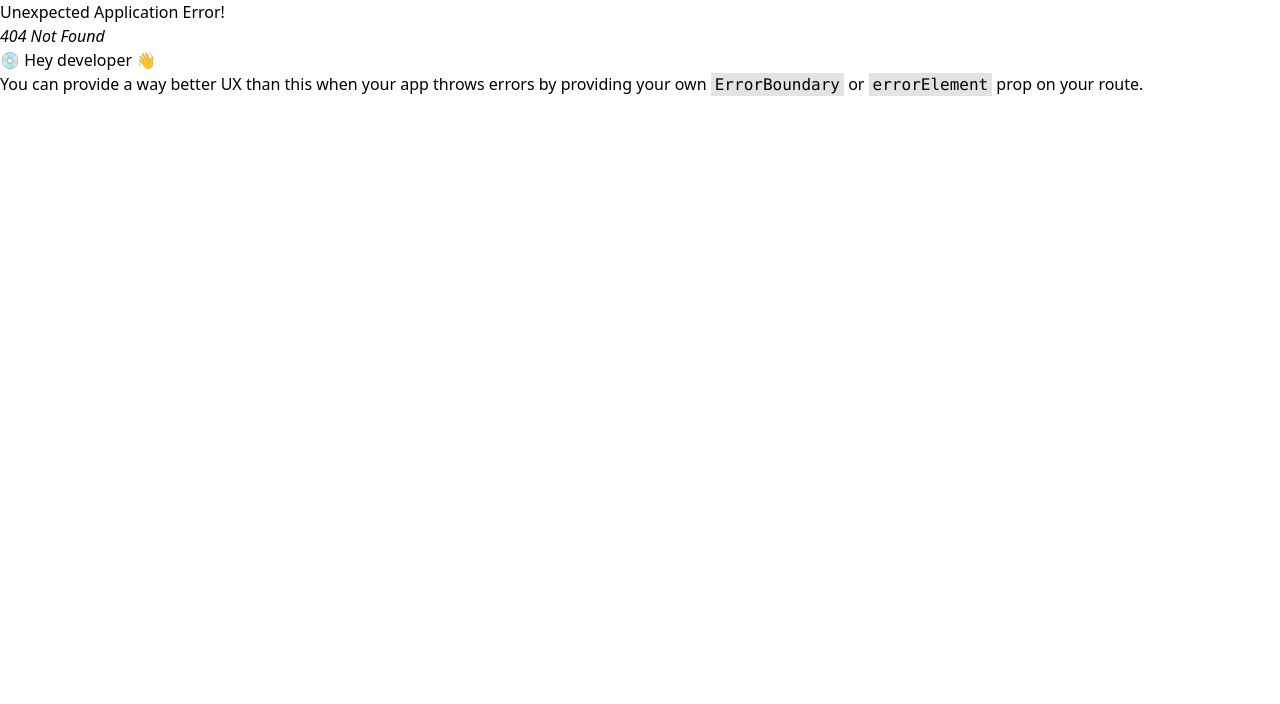
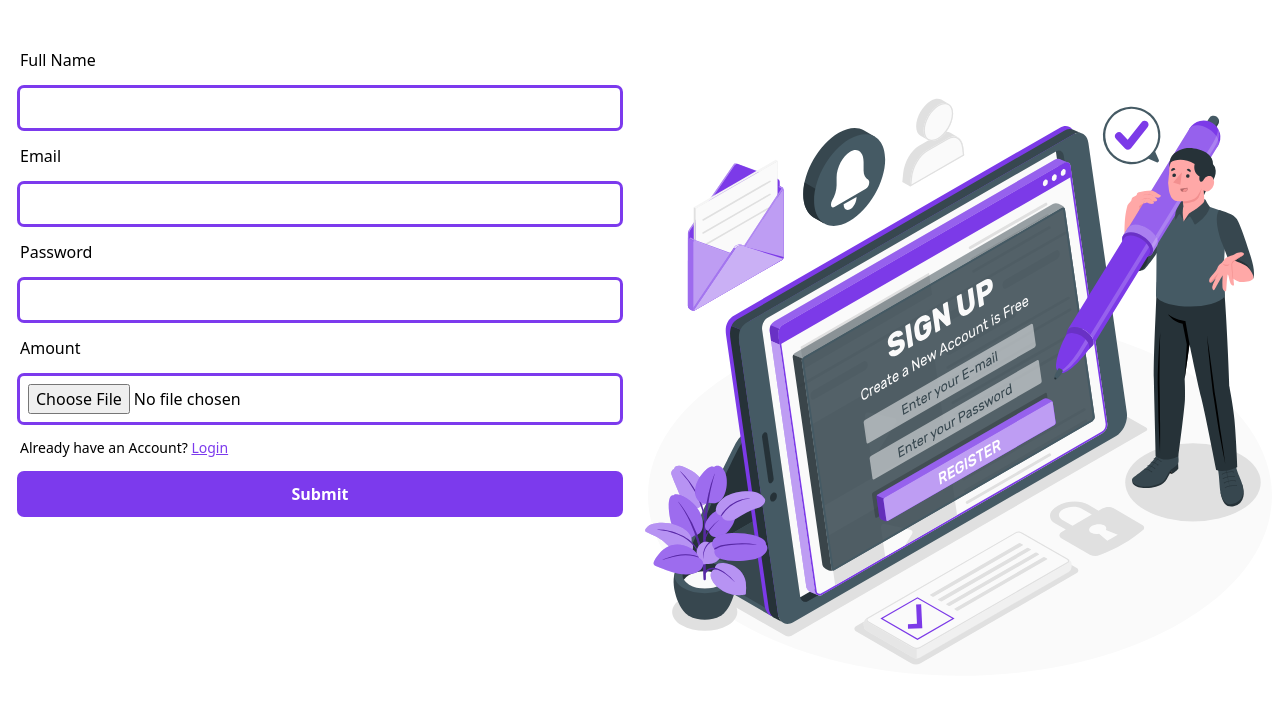
Before and after one commit to naffiziqbal/finance-manager-client, a React (Vite) app: page /signup in a window 1280 px wide. Before the commit this address had no page. Shown: the top 704 px of the page. Built offline with nearby package versions, Linux system fonts and the light colour scheme.

Commit message:
Login Page

```diff
--- a/package.json
+++ b/package.json
@@ -16,6 +16,7 @@
     "@mui/styled-engine-sc": "^6.0.0-alpha.18",
     "@mui/x-charts": "^7.1.1",
     "@tanstack/react-query": "^5.29.2",
+    "js-cookie": "^3.0.5",
     "react": "^18.2.0",
     "react-dom": "^18.2.0",
     "react-hook-form": "^7.51.3",
@@ -24,6 +25,7 @@
     "styled-components": "^6.1.8"
   },
   "devDependencies": {
+    "@types/js-cookie": "^3.0.6",
     "@types/react": "^18.2.66",
     "@types/react-dom": "^18.2.22",
     "@typescript-eslint/eslint-plugin": "^7.2.0",
--- a/src/App.tsx
+++ b/src/App.tsx
@@ -1,4 +1,3 @@
-import { Toaster } from "react-hot-toast";
 import RootLayout from "./components/Layout/RootLayout/RootLayout";
 import Sidebar from "./components/shared/sidebar/Sidebar";
 
@@ -11,7 +10,6 @@ const App = () => {
       <div className="mx-auto lg:container overflow-x-hidden w-full">
         <RootLayout />
       </div>
-      <Toaster />
     </div>
   );
 };
--- /dev/null
+++ b/src/components/Form/SignUpForm.tsx
@@ -0,0 +1,132 @@
+/* eslint-disable @typescript-eslint/no-explicit-any */
+import { useForm, SubmitHandler } from "react-hook-form";
+import { handleImageUpload } from "../../utils/uploadProfileToIMGBB";
+import { signup } from "../../utils/signup";
+import toast from "react-hot-toast";
+import Cookies from "js-cookie";
+import { Link } from "react-router-dom";
+
+type Inputs = {
+  email?: string;
+  password?: string;
+  displayName?: string;
+  profile?: any;
+};
+
+export default function SignUpForm() {
+  const {
+    register,
+    handleSubmit,
+    reset,
+    formState: { errors },
+  } = useForm<Inputs>();
+
+  const onSubmit: SubmitHandler<Inputs> = async (data) => {
+    const image = data.profile[0];
+    const formData = new FormData();
+    formData.append("image", image);
+    const res = await handleImageUpload(formData);
+    console.log(res);
+    if (res.success) {
+      const userData = {
+        displayName: data.displayName,
+        email: data.email,
+        password: data.password,
+        photoURL: res.data.url,
+      };
+      try {
+        const user = await signup(userData);
+        console.log(user);
+        if (user.success) {
+          Cookies.set("token", user?.token);
+          Cookies.set("uid", user?.user._id);
+          toast(user.message);
+          reset();
+        }
+        if (user.success === false) {
+          toast(user.message);
+        }
+      } catch (error: any) {
+        console.log(error);
+        toast(error.message);
+      }
+    }
+  };
+
+  return (
+    <div className="px-5">
+      <form onSubmit={handleSubmit(onSubmit)} className="">
+        <div className="">
+          <label htmlFor="name" className="flex flex-col">
+            <span>Full Name</span>
+            <input
+              type="text"
+              className="max-w-2xl w-full p-2 my-4 ring-violet-600 rounded ring outline-none"
+              {...register("displayName", { required: true })}
+            />
+            {errors.displayName && (
+              <span className="text-xs text-red-500">
+                This field is required
+              </span>
+            )}
+          </label>
+        </div>
+        <div>
+          <label htmlFor="Email" className="flex flex-col">
+            <span>Email</span>
+            <input
+              type="email"
+              className="max-w-2xl  w-full p-2 my-4 ring-violet-600 rounded ring outline-none"
+              {...register("email", { required: true })}
+            />
+            {errors.email && (
+              <span className="text-xs text-red-500">
+                This field is required
+              </span>
+            )}
+          </label>
+        </div>
+        <div>
+          <label htmlFor="Password" className="flex flex-col">
+            <span>Password</span>
+            <input
+              type="password"
+              className="max-w-2xl w-full p-2 my-4 ring-violet-600 rounded ring outline-none"
+              {...register("password", { required: true })}
+            />
+            {errors.password && (
+              <span className="text-xs text-red-500">
+                This field is required
+              </span>
+            )}
+          </label>
+        </div>
+        <div>
+          <label htmlFor="amount" className="flex flex-col">
+            <span>Amount</span>
+            <input
+              type="file"
+              className="max-w-2xl w-full p-2 my-4 ring-violet-600 rounded ring outline-none"
+              {...register("profile", { required: true })}
+            />
+            {errors.profile && (
+              <span className="text-xs text-red-500">
+                This field is required
+              </span>
+            )}
+          </label>
+        </div>
+        <p className="text-sm">
+          Already have an Account?{" "}
+          <Link className="text-violet-600 underline" to={"/login"}>
+            Login
+          </Link>
+        </p>
+        <input
+          className="max-w-2xl w-full p-2 my-4 ring-violet-600 bg-violet-600 text-white font-bold hover:bg-violet-700 duration-300 cursor-pointer rounded ring outline-none"
+          type="submit"
+        />
+      </form>
+    </div>
+  );
+}
--- a/src/main.tsx
+++ b/src/main.tsx
@@ -3,10 +3,11 @@ import ReactDOM from "react-dom/client";
 import "./index.css";
 import { RouterProvider } from "react-router-dom";
 import router from "./routes/routes";
+import { Toaster } from "react-hot-toast";
 
 ReactDOM.createRoot(document.getElementById("root")!).render(
   <React.StrictMode>
     <RouterProvider router={router} />
-
+    <Toaster />
   </React.StrictMode>
 );
--- /dev/null
+++ b/src/pages/registration/Login.tsx
@@ -0,0 +1,6 @@
+
+const Login = () => {
+  return <div>Login</div>;
+};
+
+export default Login;
--- /dev/null
+++ b/src/pages/registration/Signup.tsx
@@ -0,0 +1,18 @@
+import SignUpForm from "../../components/Form/SignUpForm";
+
+const Signup = () => {
+  return (
+    <div className="relative min-w-screen h-screen lg:container mx-auto py-12 overflow-hidden">
+      <div className="flex justify-between w-full md:flex-row flex-col-reverse">
+        <div className="md:w-1/2 w-full">
+          <SignUpForm />
+        </div>
+        <figure className="w-1/2 mx-auto">
+          <img src="/Signup-amico.svg" alt="sign" />
+        </figure>
+      </div>
+    </div>
+  );
+};
+
+export default Signup;
--- /dev/null
+++ b/src/utils/signup.ts
@@ -0,0 +1,11 @@
+export const signup = async (data: any) => {
+    const res = await fetch("https://finance-management-blond.vercel.app/api/v1/user/create-user", {
+        method: "POST",
+        headers: {
+            "Content-Type": "application/json",
+        },
+        body: JSON.stringify(data),
+    });
+    const result = await res.json();
+    return result;
+}
--- /dev/null
+++ b/src/utils/uploadProfileToIMGBB.ts
@@ -0,0 +1,10 @@
+/* eslint-disable @typescript-eslint/no-explicit-any */
+export const handleImageUpload = async (image: any) => {
+
+    const response = await fetch(`https://api.imgbb.com/1/upload?key=${import.meta.env.VITE_APP_IMGBB_API_KEY}`, {
+        method: "POST",
+        body: image,
+    });
+    const data = await response.json();
+    return data;
+}
```
Also changed, not shown: src/routes/routes.tsx (+10 -0 lines), public/Signup-amico.svg (added), 1 other file (tests, documents, lock files or other folders).
